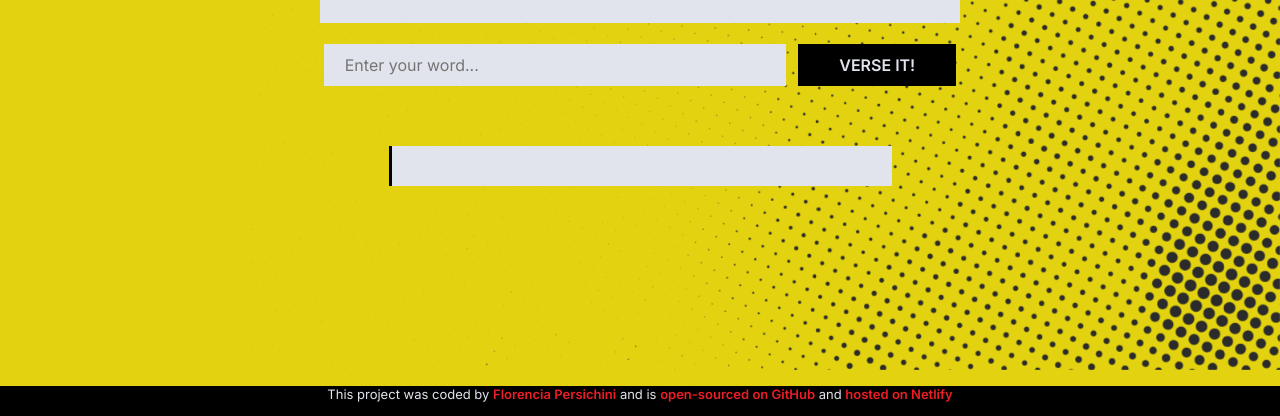
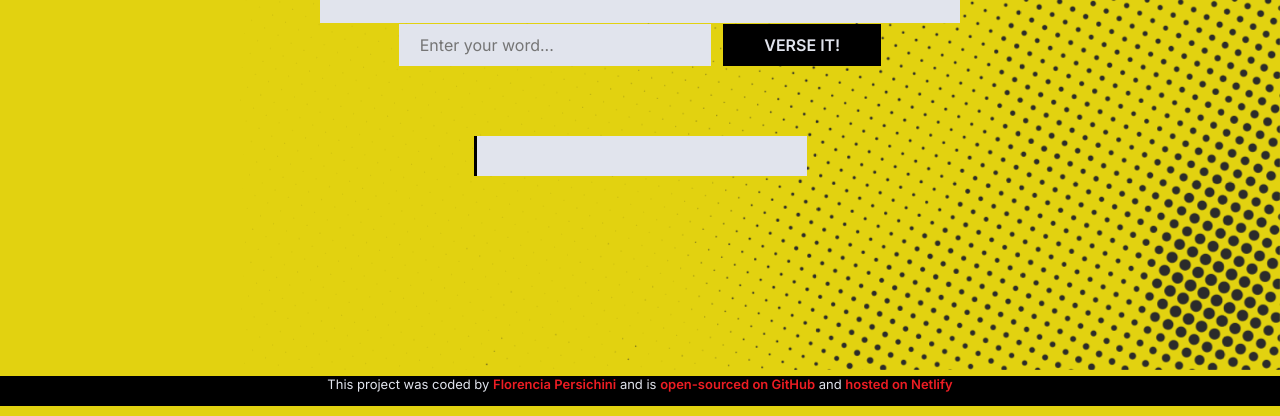
Before and after one commit to florencia-persichini/AI-poem-generator, a plain HTML site: page index.html in a window 1280 px wide. Shown: the part 430-846 px from the top of the page. Drawn offline with nearby package versions, Linux system fonts and the light colour scheme.

Commit message:
Adjust CSS file

```diff
--- a/index.html
+++ b/index.html
@@ -32,7 +32,9 @@
           <input class="form-button" type="submit" value="VERSE IT!" />
         </form>
       </div>
-      <div id="poem-text" class="poem-text"></div>
+      <div class="poem-container">
+        <div id="poem-text" class="poem-text"></div>
+      </div>
     </main>
     <footer>
       This project was coded by
--- a/src/script.js
+++ b/src/script.js
@@ -4,7 +4,7 @@ function displayPoem(response) {
   new Typewriter("#poem-text", {
     strings: response.data.answer,
     autoStart: true,
-    delay: 1,
+    delay: 30,
   });
 }
 
--- a/src/style.css
+++ b/src/style.css
@@ -56,8 +56,8 @@ strong {
 .form-container {
   display: flex;
   justify-content: center;
-  width: 650px;
-  margin: 30px auto;
+  width: 500px;
+  margin: 10px auto;
 }
 
 input {
@@ -66,7 +66,7 @@ input {
 }
 
 .form-text-input {
-  width: 400px;
+  width: 250px;
   background-color: #e1e4ed;
   border: 1px solid #e1e4ed;
   padding: 10px 40px 10px 20px;
@@ -86,12 +86,21 @@ input {
   background-color: rgb(31, 30, 30);
 }
 
+.poem-container {
+  display: flex;
+  justify-content: center;
+  padding: 0;
+  margin: 0;
+}
+
 .poem-text {
   background-color: #e1e4ed;
   font-family: "Cardo", serif;
   text-align: left;
   line-height: 2;
-  width: 420px;
+  display: inline-block;
+  max-width: 90%;
+  min-width: 250px;
   margin: 60px auto;
   padding: 20px 40px;
   font-size: 18px;
```
